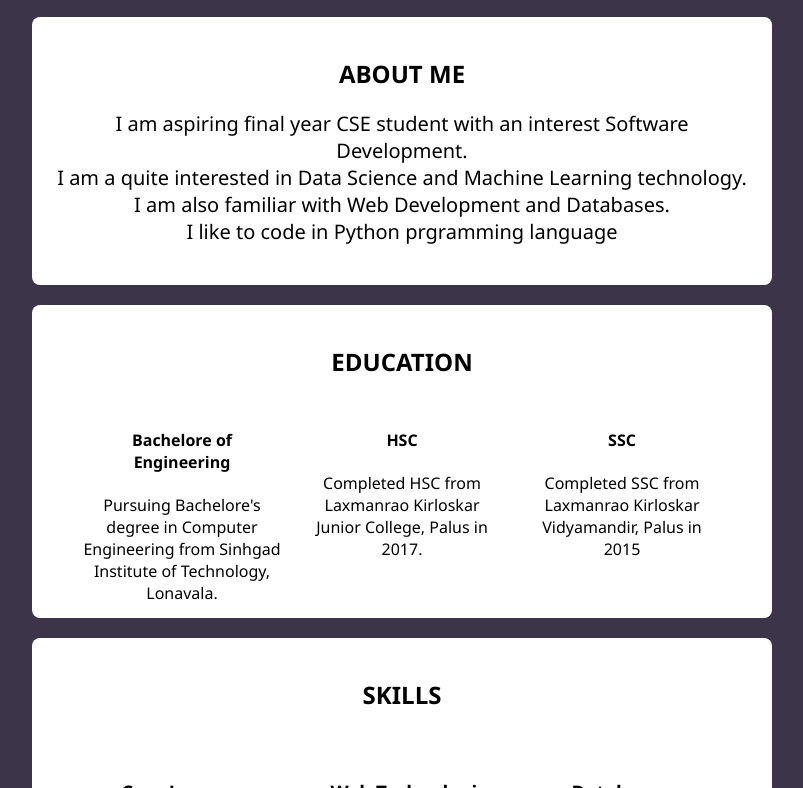
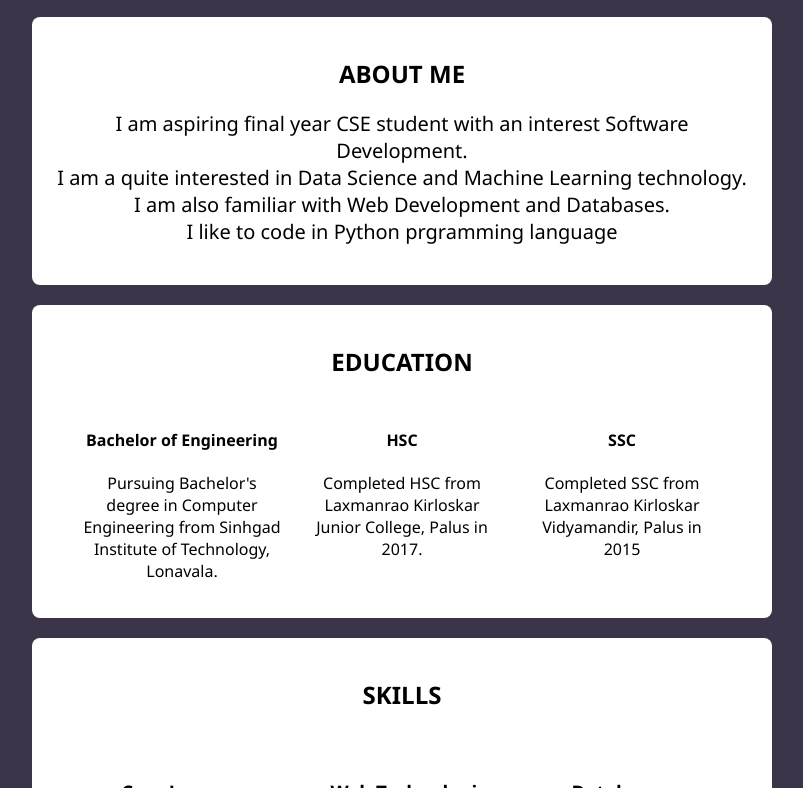
Before and after one commit to omsapate/omsapate.github.io, a plain HTML site: page index.html in a window 1280 px wide. Shown: the part 418-1206 px from the top of the page, without its empty margins (238-1041 px from the left). Drawn offline with Linux system fonts and the light colour scheme.

Commit message:
Update index.html

```diff
--- a/index.html
+++ b/index.html
@@ -43,8 +43,8 @@
         <div class="academics">
 
             <div class="education">
-                <h4>Bachelore of Engineering</h4>
-                Pursuing Bachelore's degree in Computer Engineering from Sinhgad
+                <h4>Bachelor of Engineering</h4>
+                Pursuing Bachelor's degree in Computer Engineering from Sinhgad
                 Institute of Technology, Lonavala.
 
             </div>
```
